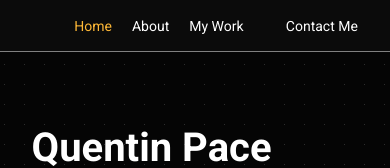
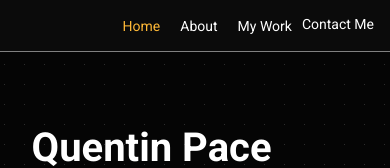
Before and after one commit to QuentinPace/MyPortfolio, a React (Vite) app: page / in a window 390 px wide. Shown: the top 168 px of the page. Built offline with nearby package versions, Linux system fonts and the light colour scheme.

Commit message:
new nav bar needs work

```diff
--- a/src/components/Landing/Landing.css
+++ b/src/components/Landing/Landing.css
@@ -39,37 +39,30 @@
     margin: 0 30px;
 }
 
+.nav-item-li-text {
+    font-size: 20px;
+}
+
 .nav-item a:hover {
     cursor: pointer;
 }
 
 .nav-bar-main {
     display: flex;
-    justify-content: space-around;
+    justify-content: flex-end;
     position: fixed;
     top: 0;
     left: 0;
     right: 0;
-    background: #fff;
     padding: 1rem;
     z-index: 10 ;
     background-color: rgb(11, 11, 11);
     border-bottom: 1px solid grey;
 }
 
-.nav-bar-main div {
-    font-size: 20px;
-    display: flex;
-    align-items: center;
-    justify-content: center;
-}
-
-.nav-bar-main div:hover {
-    cursor: pointer;
-}
 
 @media (max-width: 700px) {
-    .nav-bar-main div {
+    .nav-item-li-text {
         font-size: 17px;
     }
     .nav-item a {
@@ -81,7 +74,7 @@
 }
 
 @media (max-width: 420px) {
-    .nav-bar-main div {
+    .nav-item-li-text {
         font-size: 14px;
     }
     .nav-item a {
--- a/src/components/Landing/Landing.tsx
+++ b/src/components/Landing/Landing.tsx
@@ -33,7 +33,6 @@ const Landing: React.FC = () => {
     return (
       <main className="home-container-all" >
         <header className="nav-bar-main">
-          <div className="nav-left"></div>
           <ul className="nav-items-list">
             <li className="nav-item">
               <Link
@@ -65,8 +64,8 @@ const Landing: React.FC = () => {
                 My Work
               </Link>
             </li>
+            <li className="nav-item-li-text" onClick={() => navigate("/contact")}>Contact Me</li>
           </ul>
-          <div className="nav-right" onClick={() => navigate("/contact")}>Contact Me</div>
         </header>
         <Element className="section" name="section1" id="section1">
           <Home />
```
